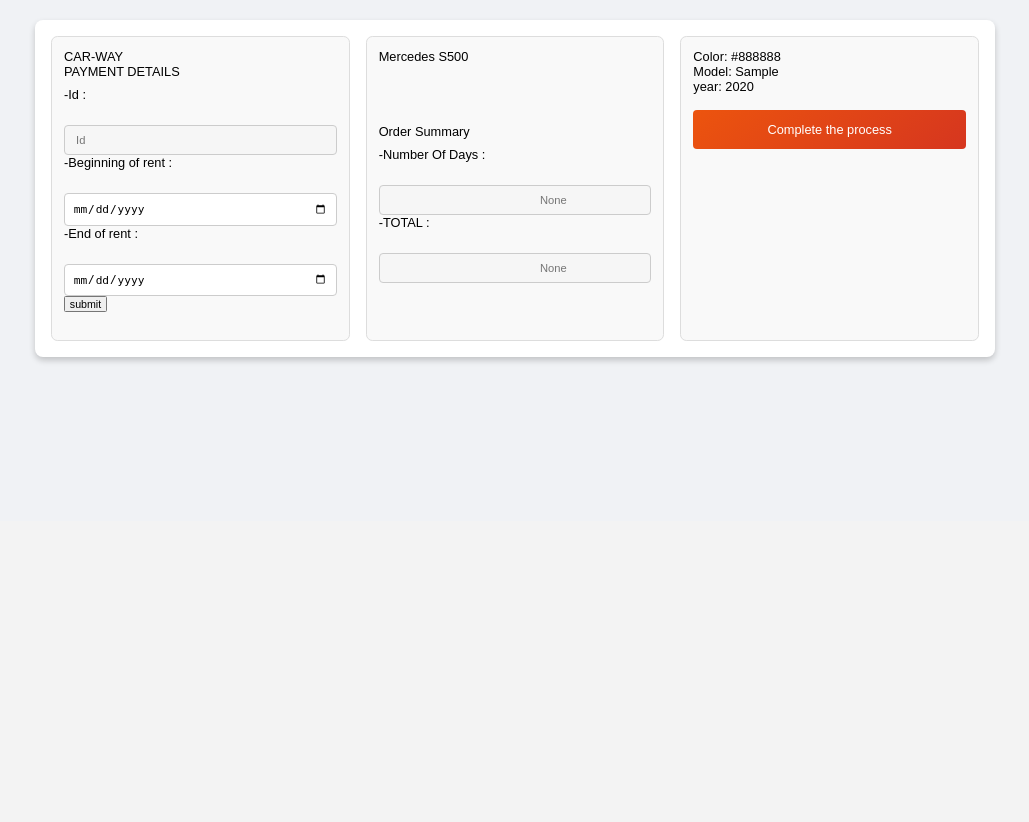
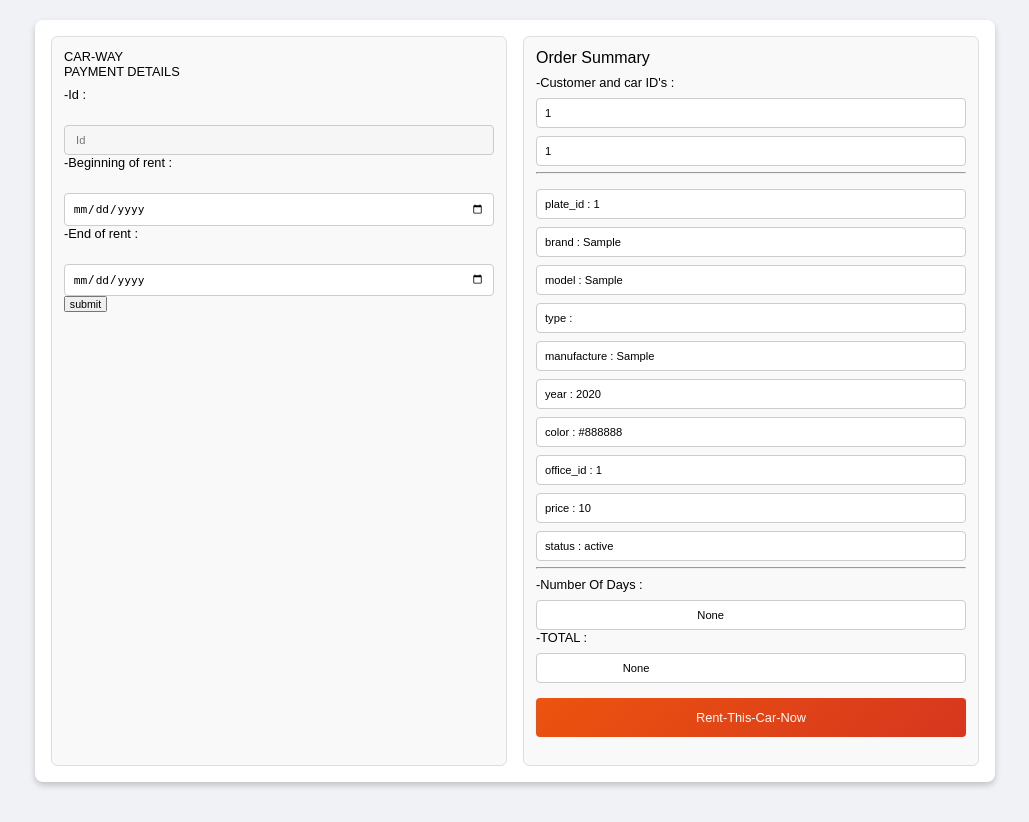
Before and after one commit to MohamedElsyed2005/car_way, a PHP site: page /payment.php in a window 1280 px wide. Shown: the part 279-1101 px from the top of the page, without its empty margins (125-1154 px from the left). Before the commit the page ends 642 px from the top, so only its background shows below. Run offline with PHP 8.4, Linux system fonts and the light colour scheme; the visitor is signed in with stand-in values (Sample User, id 1); tables that the repository leaves empty or names only in its code hold one stand-in row (values such as "Sample post"); data that the repository does not hold is empty.

Commit message:
payment_DB's

```diff
--- a/Css/payment.css
+++ b/Css/payment.css
@@ -12,7 +12,7 @@
 
 .payment {
     display: grid;
-    grid-template-columns: repeat(3, 1fr); /* 3 أعمدة ثابتة */
+    grid-template-columns: repeat(2, 1fr); /* 3 أعمدة ثابتة */
     gap: 20px; /* مسافة بين الأعمدة */
     max-width: 1200px; /* أقصى عرض للصفحة */
     margin: 50px auto; /* مركز الصفحة */
@@ -22,7 +22,6 @@
     box-shadow: 0 4px 8px rgba(0, 0, 0, 0.2);
 }
 
-/* كل عمود */
 .col1, .col2, .col3 {
     background-color: #f9f9f9;
     padding: 15px;
@@ -31,7 +30,7 @@
     height: auto;
 }
 
-/* تثبيت العناصر داخل الأعمدة */
+
 .col1_2, .col2_2, .col3_1 {
     margin-bottom: 20px;
 }
--- a/payment.php
+++ b/payment.php
@@ -5,7 +5,6 @@
 if (isset($_POST['plate_id'])) {
     $_SESSION['plate_id'] = $_POST['plate_id'];
 }
-
 if (isset($_SESSION['plate_id'])) {
     $id = $_SESSION["plate_id"];
     $result = mysqli_query($conn, "SELECT * FROM car where plate_id= '$id' ");
@@ -114,25 +113,32 @@
         <div class="col2">
 
 
-            <div class="col2_1">
-                <div class="col2_1_1">Mercedes S500</div>
-                <div class="col_2_1_2">
 
-                </div>
-            </div>
+            <div class="col2_2">
+                <div class="col2_2_1" style="font-size: 20px;">Order Summary</div>
+                <div class="col2_2_2">
 
 
 
-            <br>
-            <br>
-            <br><br>
-            <div class="col2_2">
-                <div class="col2_2_1">Order Summary</div>
-                <div class="col2_2_2">
 
-                    <form action="" method="">
+                    <form action="car_reservation.php" method="GET">
+                        <div class="info_lines_2" style="margin-top: 10px;">-Customer and car ID's : </div>
+                        <input class="info_input_2" type="number" name=customer_id value="<?php echo $_SESSION["id"]; ?>"  readonly >
+                        <input class="info_input_2" type="number" name=car_id value="<?php echo $row["car_id"]; ?>" readonly >
+                        <hr>
+                        <input class="info_input_2" type="text" name=plate_id value="plate_id : <?php echo $row["plate_id"]; ?>" readonly >
+                        <input class="info_input_2" type="text" name=brand value="brand : <?php echo $row["brand"]; ?>" readonly >
+                        <input class="info_input_2" type="text" name=model value="model : <?php echo $row["model"]; ?>" readonly >
+                        <input class="info_input_2" type="text" name=type value="type : <?php echo $row["type"]; ?>" readonly >
+                        <input class="info_input_2" type="text" name=manufacture value="manufacture : <?php echo $row["manufacture"]; ?>" readonly >
+                        <input class="info_input_2" type="text" name=year value="year : <?php echo $row["year"]; ?>" readonly >
+                        <input class="info_input_2" type="text" name=color value="color : <?php echo $row["color"]; ?>" readonly >
+                        <input class="info_input_2" type="text" name=office_id value="office_id : <?php echo $row["office_id"]; ?>" readonly >
+                        <input class="info_input_2" type="text" name=price value="price : <?php echo $row["price"]; ?>" readonly >
+                        <input class="info_input_2" type="text" name=status value="status : <?php echo $row["status"]; ?>" readonly >
+                        <hr>
                         <div class="info_lines_2" style="margin-top: 10px;">-Number Of Days : </div>
-                        <br> <input class="info_input_2" type="number" name="id" placeholder="
+                        <input class="info_input_2" type="text" name="days" value="
 
                         <?php
                         if ($_SERVER['REQUEST_METHOD'] == 'GET' && isset($_GET['start']) && isset($_GET['end'])) {
@@ -146,22 +152,27 @@
                                 $endDate = new DateTime($end_date);
                                 $interval = $startDate->diff($endDate);
                                 $numberOfDays = $interval->days;
-
+                                if($startDate > $endDate){
+                                    echo "Un-Valid Date";
+                                }elseif($startDate< date("Y-m-d")){
+                                    echo "Un-Valid Date";
+                                }else{
                                 echo "Number of days: " . $numberOfDays;
+                                }
                             } else {
                                 echo "None";
                             }
-                        }else {
+                        } else {
                             echo "None";
                         }
                         ?>
 
 
-                        " disabled>
+                        " readonly >
 
 
                         <div class="info_lines_2">-TOTAL : </div>
-                        <br> <input class="info_input_2" type="text" name="id" placeholder="
+                        <input class="info_input_2" type="text" name="price" value="
 
                         <?php
                         if ($_SERVER['REQUEST_METHOD'] == 'GET' && isset($_GET['start']) && isset($_GET['end'])) {
@@ -169,27 +180,40 @@
                             $start_date = $_GET['start'];
                             $end_date = $_GET['end'];
 
-                            $result = mysqli_query($conn,"SELECT price FROM car WHERE plate_id = '$row[plate_id]' ");
+                            $result = mysqli_query($conn, "SELECT price FROM car WHERE plate_id = '$row[plate_id]' ");
                             $price = mysqli_fetch_assoc($result);
 
                             if (!empty($start_date) && !empty($end_date)) {
 
                                 $startDate = new DateTime($start_date);
+                                $startDateformat = $startDate->format('Y-m-d');
                                 $endDate = new DateTime($end_date);
+                                $endDateformat = $endDate->format('Y-m-d');
                                 $interval = $startDate->diff($endDate);
                                 $numberOfDays = $interval->days;
                                 $maximum = $price['price'] *  $numberOfDays;
-                                echo "Total Price: "  . $maximum;
+                                if($startDate > $endDate){
+                                    echo "Un-Valid Date";
+                                }elseif($startDate< date("Y-m-d")){
+                                    echo "Un-Valid Date";
+                                }else{
+                                    echo "Total Price: "  . $maximum;
+                                }
                             } else {
                                 echo "None";
                             }
-                        }else {
+                        } else {
                             echo "None";
                         }
                         ?>
 
-                        " disabled>
+                        " readonly >
+                        <input class="info_input_2" type="date" name="pick_up_date" value="<?php echo $startDateformat; ?>" readonly hidden >
+                        <input class="info_input_2" type="date" name="return_date" value="<?php echo $endDateformat; ?>" readonly hidden>
 
+                        <br>
+                        <br>
+                        <input class="about_button" type="submit" value="Rent-This-Car-Now">
                     </form>
 
 
@@ -199,31 +223,11 @@
             </div>
         </div>
 
-
-
-        <div class="col3">
-
-
-            <div class="col3_1">
-                <div class="col3_1_1">Color: <?php echo $row["color"]; ?> </div>
-                <div class="col3_1_2">Model: <?php echo $row["model"]; ?> </div>
-                <div class="col3_1_3">year: <?php echo $row["year"]; ?> </div>
-            </div>
-
-
-            <div class="col3_2">
-                <button class="about_button"> Complete the process </button>
-            </div>
-
-
-
-        </div>
+    </div>
 
 
 
     </div>
-
-
 
     <script>
         document.addEventListener("DOMContentLoaded", function() {
```
Also changed, not shown: car_reservation.php (added, +43 -0 lines).
